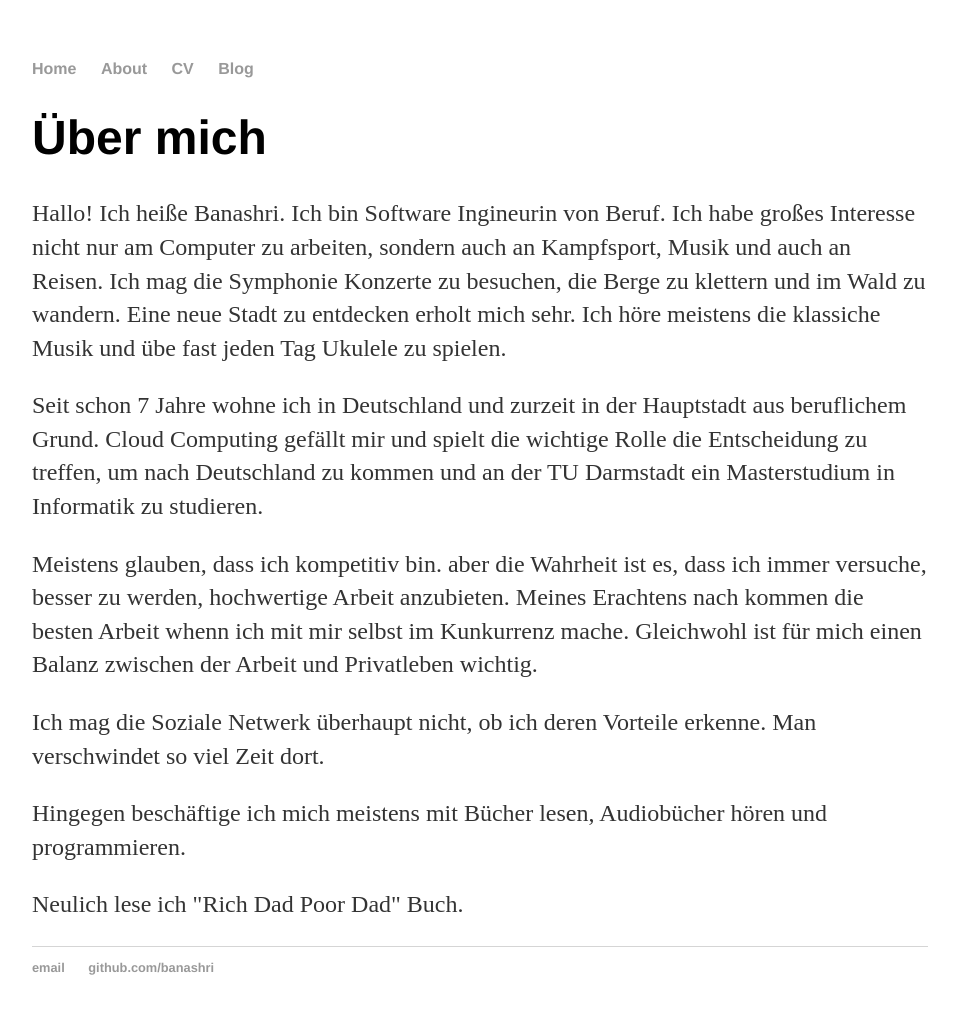
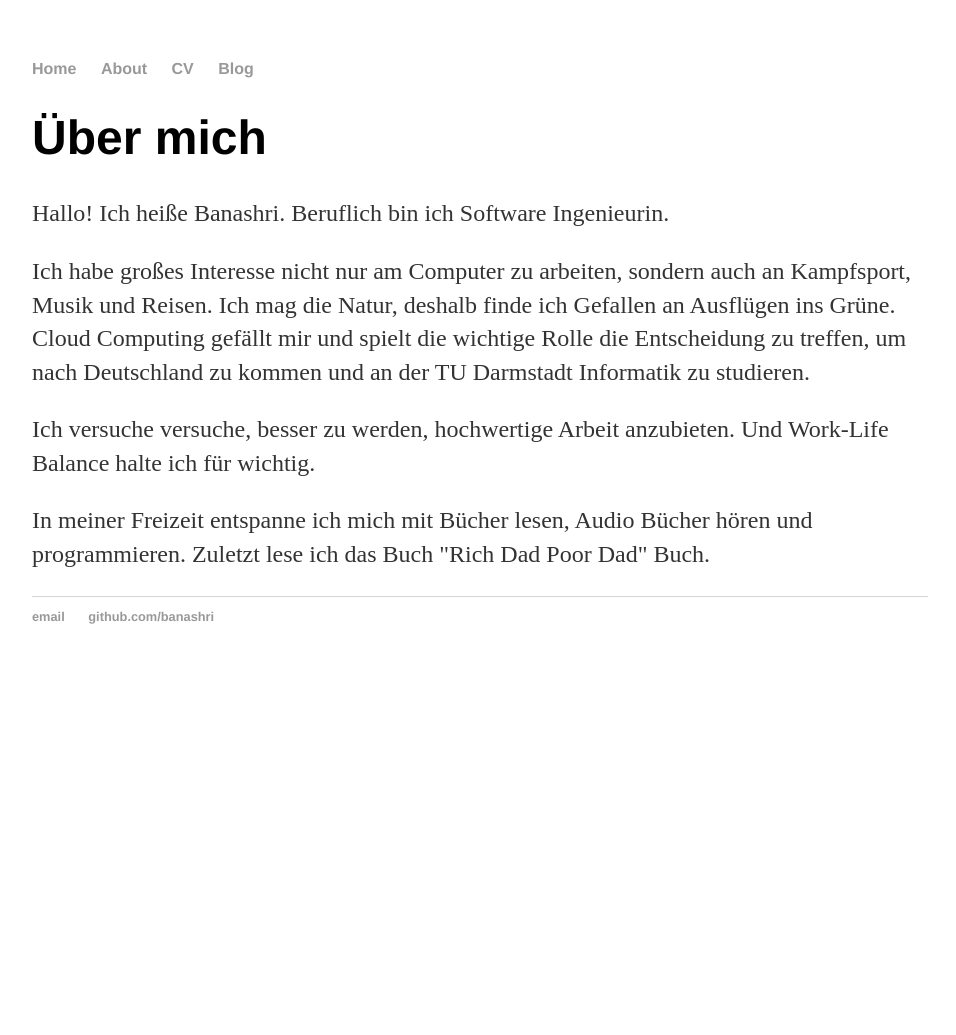
Before and after one commit to Banashri/banashri.github.io, a Jekyll site: the page built from about/index.html, in a window 1280 px wide. Shown: the whole page, without its empty margins (160-1116 px from the left). Built offline with Jekyll 4.4.1, drawn with Linux system fonts in a browser that asks for light colours; after the commit the page ends 900 px from its top, so only the background shows below that.

Commit message:
Update index.html

```diff
--- a/about/index.html
+++ b/about/index.html
@@ -5,16 +5,15 @@ title: Banashri
 <div class="blurb">
 	<h1>Über mich</h1>
 
-<p>
-	Hallo! Ich heiße Banashri. Ich bin Software Ingineurin von Beruf. Ich habe großes Interesse nicht nur am Computer zu arbeiten, sondern auch an Kampfsport, Musik und auch an Reisen.
-	Ich mag die Symphonie Konzerte zu besuchen, die Berge zu klettern und im Wald zu wandern. Eine neue Stadt zu entdecken erholt mich sehr. Ich höre meistens die klassiche Musik und übe fast jeden Tag Ukulele zu spielen.
-<p> Seit schon 7 Jahre wohne ich in Deutschland und zurzeit in der Hauptstadt aus beruflichem Grund. Cloud Computing gefällt mir und spielt die wichtige Rolle die Entscheidung zu treffen, um nach Deutschland zu kommen und an der TU Darmstadt ein Masterstudium in Informatik zu studieren.</p>
 
-<p> Meistens glauben, dass ich kompetitiv bin. aber die Wahrheit ist es, dass ich immer versuche, besser zu werden, hochwertige Arbeit anzubieten. Meines Erachtens nach kommen die besten Arbeit whenn ich mit mir selbst im Kunkurrenz mache. Gleichwohl ist für mich
-	einen Balanz zwischen der Arbeit und Privatleben wichtig.
+	<p>Hallo! Ich heiße Banashri. Beruflich bin ich Software Ingenieurin. </p>
 
-<p> Ich mag die Soziale Netwerk überhaupt nicht, ob ich deren Vorteile erkenne. Man verschwindet so viel Zeit dort.
-<p>Hingegen beschäftige ich mich meistens mit Bücher lesen, Audiobücher hören und programmieren.
+<p>Ich habe großes Interesse nicht nur am Computer zu arbeiten, sondern auch an Kampfsport, Musik und Reisen.
+Ich mag die Natur, deshalb finde ich Gefallen an Ausflügen  ins Grüne.
+Cloud Computing gefällt mir und spielt die wichtige Rolle die Entscheidung zu treffen, um nach Deutschland zu
+	kommen und an der TU Darmstadt Informatik zu studieren.</p>
 
-<p> Neulich lese ich "Rich Dad Poor Dad" Buch.
+<p>Ich versuche versuche, besser zu werden, hochwertige Arbeit anzubieten. Und Work-Life Balance halte ich für wichtig.</p>
+
+<p>In meiner Freizeit entspanne ich mich mit Bücher lesen, Audio Bücher hören und programmieren. Zuletzt lese ich das Buch "Rich Dad Poor Dad" Buch.</p>
 </div>
```
